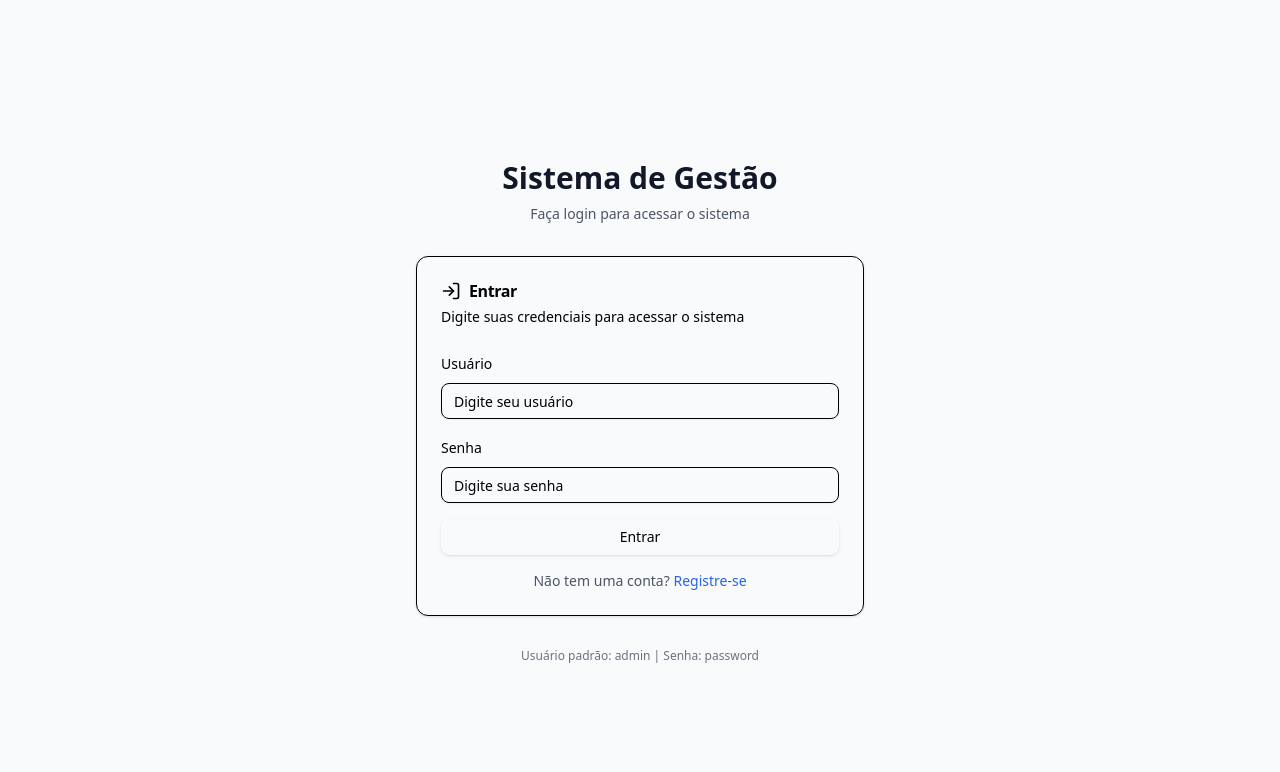
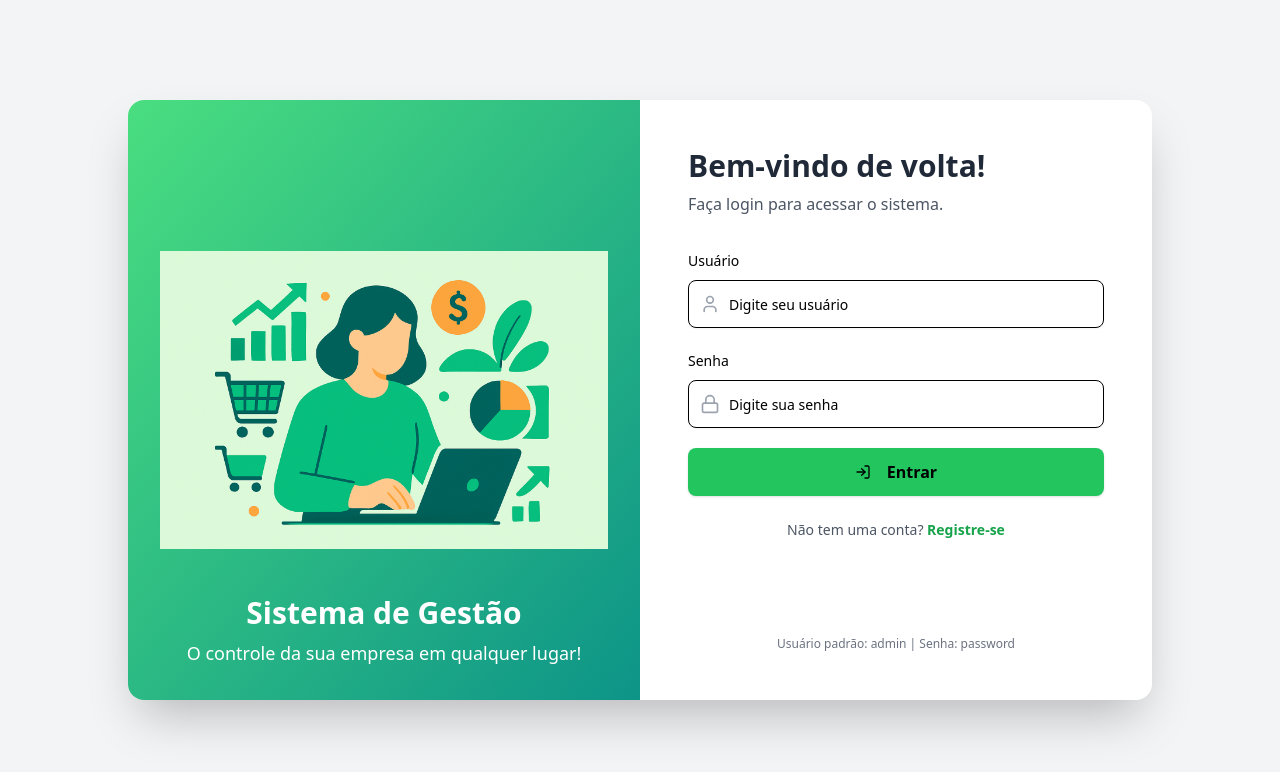
Before and after one commit to teoneto12/front-end-erp, a React (Vite) app: page /login in a window 1280 px wide. Shown: the top 772 px of the page. Built offline with nearby package versions, Linux system fonts and the light colour scheme.

Commit message:
Alteração da tela de login, porém passível a alterações

```diff
--- a/src/pages/Login.jsx
+++ b/src/pages/Login.jsx
@@ -4,9 +4,8 @@ import { useAuth } from '../hooks/useAuth.js';
 import { Button } from '@/components/ui/button';
 import { Input } from '@/components/ui/input';
 import { Label } from '@/components/ui/label';
-import { Card, CardContent, CardDescription, CardHeader, CardTitle } from '@/components/ui/card';
 import { Alert, AlertDescription } from '@/components/ui/alert';
-import { Loader2, LogIn } from 'lucide-react';
+import { Loader2, LogIn, User, Lock, AlertCircle } from 'lucide-react';
 import '../App.css';
 
 const Login = () => {
@@ -38,43 +37,46 @@ const Login = () => {
       navigate('/');
     } else {
       setError(result.error);
+      setLoading(false);
     }
-
-    setLoading(false);
   };
 
   return (
-    <div className="min-h-screen flex items-center justify-center bg-gray-50 py-12 px-4 sm:px-6 lg:px-8">
-      <div className="max-w-md w-full space-y-8">
-        <div className="text-center">
-          <h2 className="mt-6 text-3xl font-extrabold text-gray-900">
-            Sistema de Gestão
-          </h2>
-          <p className="mt-2 text-sm text-gray-600">
-            Faça login para acessar o sistema
-          </p>
+    <div className="min-h-screen w-full flex items-center justify-center bg-gray-100 p-4">
+      <div className="flex w-full max-w-5xl h-[600px] bg-white rounded-2xl shadow-2xl overflow-hidden">
+
+        {/* Coluna da Esquerda (Ilustração e Branding) */}
+        <div className="hidden md:flex w-1/2 bg-gradient-to-br from-green-400 to-teal-600 p-8 text-white flex-col justify-center items-center text-center relative">
+          <img
+            src="/flat-design-login.png"
+            alt="Ilustração Flat Design de Gestão"
+            className="w-full h-auto object-contain max-h-[80%]"
+          />
+          <div className="absolute bottom-8 left-0 right-0 px-8">
+            <h1 className="text-3xl font-bold mb-2">Sistema de Gestão</h1>
+            <p className="text-lg leading-relaxed">O controle da sua empresa em qualquer lugar!</p>
+          </div>
         </div>
 
-        <Card>
-          <CardHeader>
-            <CardTitle className="flex items-center gap-2">
-              <LogIn className="h-5 w-5" />
-              Entrar
-            </CardTitle>
-            <CardDescription>
-              Digite suas credenciais para acessar o sistema
-            </CardDescription>
-          </CardHeader>
-          <CardContent>
-            <form onSubmit={handleSubmit} className="space-y-4">
+        {/* Coluna da Direita (Formulário) */}
+        <div className="w-full md:w-1/2 p-8 sm:p-12 flex flex-col justify-center">
+          <div className="md:hidden text-center mb-8">
+             <h1 className="text-3xl font-bold text-gray-800">Sistema de Gestão</h1>
+          </div>
+          <h2 className="text-3xl font-bold text-gray-800 mb-2">Bem-vindo de volta!</h2>
+          <p className="text-gray-600 mb-8">Faça login para acessar o sistema.</p>
+
+          <form onSubmit={handleSubmit} className="space-y-5">
             {error && (
               <Alert variant="destructive">
+                <AlertCircle className="h-4 w-4" />
                 <AlertDescription>{error}</AlertDescription>
               </Alert>
             )}
 
-              <div className="space-y-2">
+            <div className="space-y-2 relative">
               <Label htmlFor="username">Usuário</Label>
+              <User className="absolute left-3 top-[2.4rem] w-5 h-5 text-gray-400" />
               <Input
                 id="username"
                 name="username"
@@ -83,11 +85,13 @@ const Login = () => {
                 value={formData.username}
                 onChange={handleChange}
                 placeholder="Digite seu usuário"
+                className="pl-10 h-12"
               />
             </div>
 
-              <div className="space-y-2">
+            <div className="space-y-2 relative">
               <Label htmlFor="password">Senha</Label>
+              <Lock className="absolute left-3 top-[2.4rem] w-5 h-5 text-gray-400" />
               <Input
                 id="password"
                 name="password"
@@ -96,40 +100,41 @@ const Login = () => {
                 value={formData.password}
                 onChange={handleChange}
                 placeholder="Digite sua senha"
+                className="pl-10 h-12"
               />
             </div>
 
             <Button
               type="submit"
-                className="w-full"
+              className="w-full h-12 text-base font-bold bg-green-500 hover:bg-green-600"
               disabled={loading}
             >
               {loading ? (
                 <>
-                    <Loader2 className="mr-2 h-4 w-4 animate-spin" />
+                  <Loader2 className="mr-2 h-5 w-5 animate-spin" />
                   Entrando...
                 </>
               ) : (
-                  'Entrar'
+                <>
+                  <LogIn className="mr-2 h-5 w-5" />
+                  Entrar
+                </>
               )}
             </Button>
           </form>
 
-            <div className="mt-4 text-center">
+          <div className="mt-6 text-center">
             <p className="text-sm text-gray-600">
               Não tem uma conta?{' '}
-                <Link to="/register" className="font-medium text-blue-600 hover:text-blue-500">
+              <Link to="/register" className="font-bold text-green-600 hover:underline">
                 Registre-se
               </Link>
             </p>
           </div>
-          </CardContent>
-        </Card>
 
-        <div className="text-center">
-          <p className="text-xs text-gray-500">
-            Usuário padrão: admin | Senha: password
-          </p>
+          <div className="text-center text-xs text-gray-500 mt-auto pt-6">
+            <p>Usuário padrão: admin | Senha: password</p>
+          </div>
         </div>
       </div>
     </div>
```
Also changed, not shown: public/flat-design-login.png (added). Lines whose indentation alone changed are shown as unchanged.
